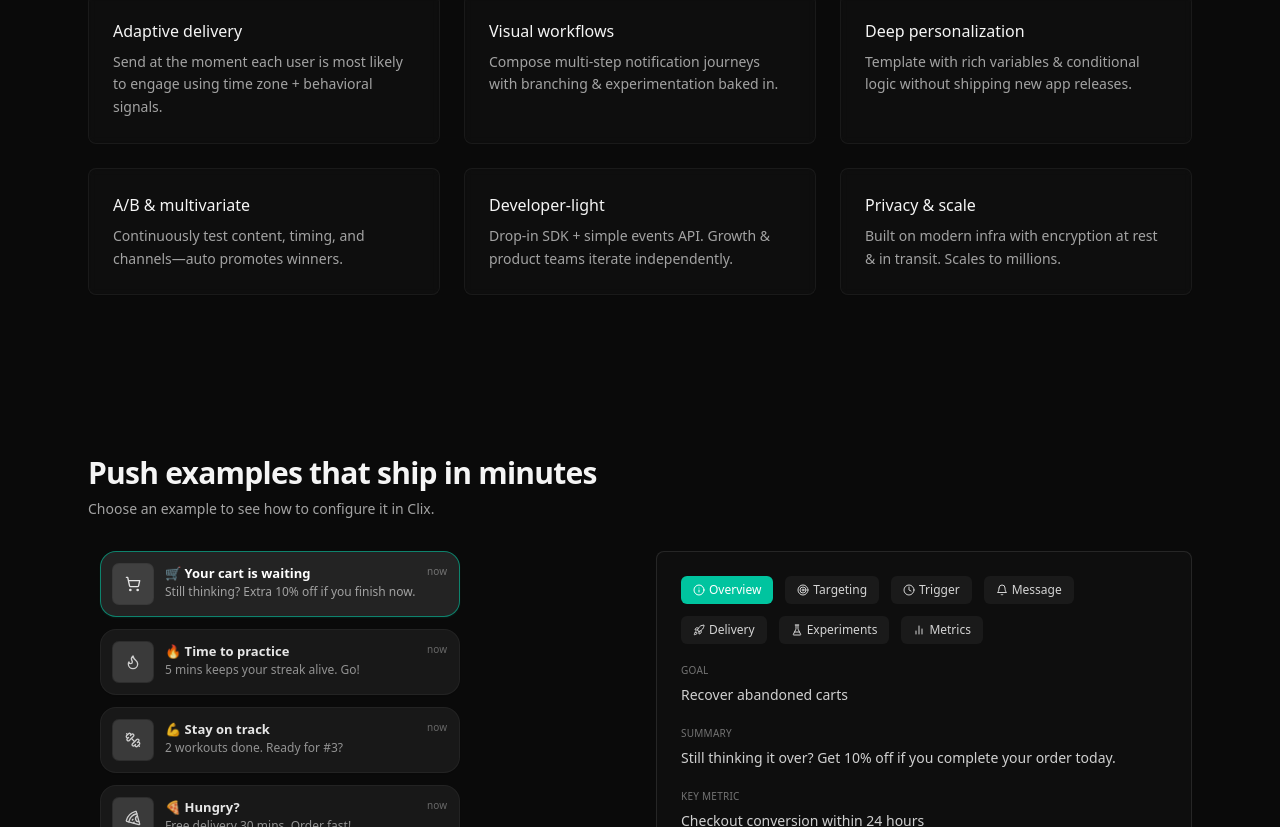
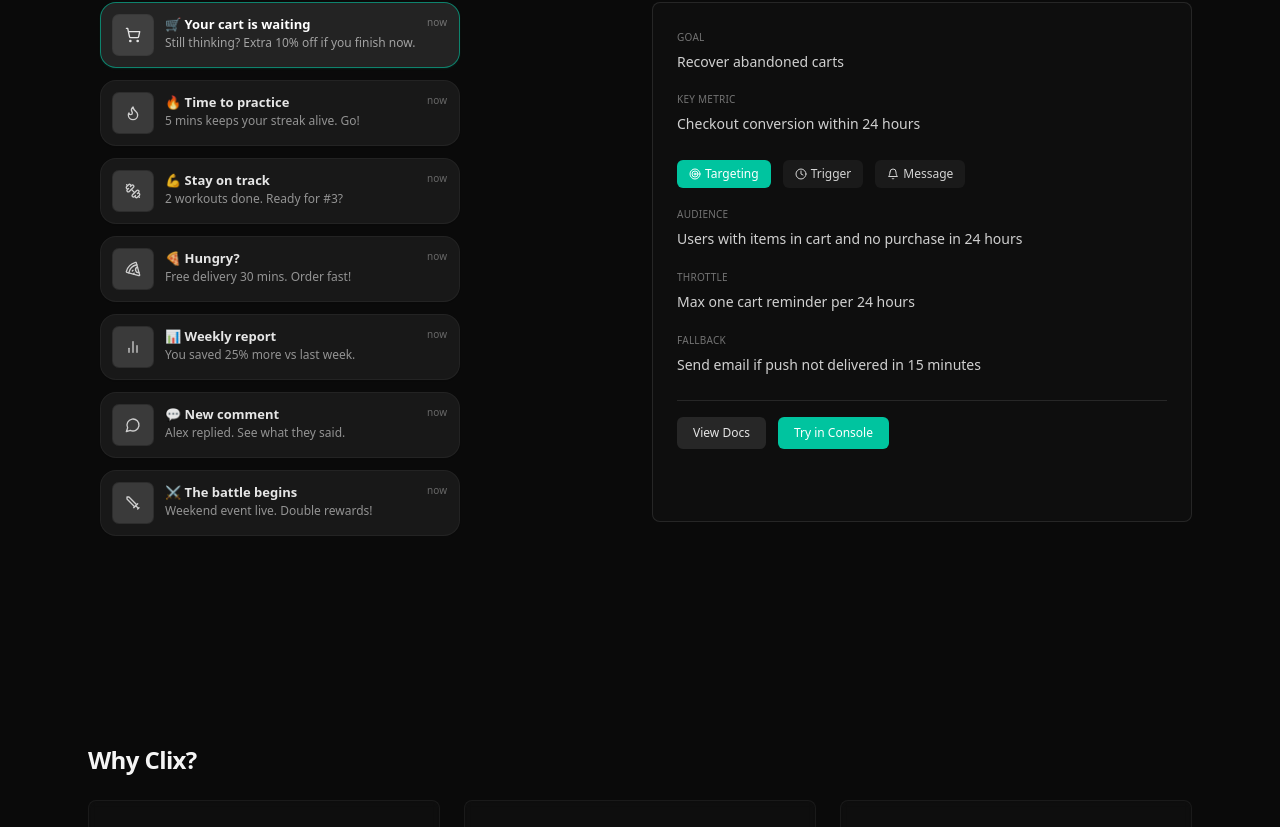
Before and after one commit to JeongwooYoo/clix-landing, a Next.js app: page / in a window 1280 px wide. Shown: the part 753-1580 px from the top of the page. Built offline with nearby package versions, Linux system fonts and the light colour scheme.

Commit message:
refactor: remove unused code and simplify PushExamplesSection

```diff
--- a/app/page.tsx
+++ b/app/page.tsx
@@ -5,6 +5,7 @@
   return (
     <main className="relative">
       <Hero />
+      <PushExamplesSection className="pb-28" />
       <section id="get-started" className="mx-auto max-w-6xl px-6 py-24">
         <h2 className="text-2xl font-semibold tracking-tight mb-6">
           Why Clix?
@@ -20,7 +21,6 @@
           ))}
         </div>
       </section>
-      <PushExamplesSection className="pb-28" />
     </main>
   );
 }
--- a/components/PushExamplesSection.tsx
+++ b/components/PushExamplesSection.tsx
@@ -1,23 +1,13 @@
 "use client";
 
-import React, {
-  useCallback,
-  useEffect,
-  useMemo,
-  useRef,
-  useState,
-} from "react";
+import React, { useCallback, useEffect, useRef, useState } from "react";
 import {
   Check,
   Copy,
-  Info,
   Target,
-  FlaskConical,
   Clock,
   BarChart2,
-  Rocket,
   Bell,
-  Languages,
   ShoppingCart,
   Flame,
   Dumbbell,
@@ -240,18 +230,14 @@
   return <Bell {...props} />;
 }
 
-// Tabs definition ---------------------------------------------------------------------------
+// Tabs (trimmed to requested set) -----------------------------------------------------------
 const tabs = [
-  { id: "overview", label: "Overview", icon: Info },
   { id: "targeting", label: "Targeting", icon: Target },
   { id: "trigger", label: "Trigger", icon: Clock },
   { id: "message", label: "Message", icon: Bell },
-  { id: "delivery", label: "Delivery", icon: Rocket },
-  { id: "experiments", label: "Experiments", icon: FlaskConical },
-  { id: "metrics", label: "Metrics", icon: BarChart2 },
 ];
 
-type TabId = (typeof tabs)[number]["id"];
+type TabId = "targeting" | "trigger" | "message";
 
 // NotificationCard sub component ------------------------------------------------------------
 interface NotificationCardProps {
@@ -337,27 +323,7 @@
   );
 });
 
-// Helper: code sample generation ------------------------------------------------------------
-function buildCodeSamples(example: PushExample) {
-  const payload = {
-    user_id: "user_123",
-    title: example.title,
-    body: example.body,
-    tokens: example.config.personalizationTokens.split(/[, ]+/).filter(Boolean),
-    trigger: example.config.trigger,
-  };
-  const js = `await fetch('https://api.clix.dev/v1/push', {\n  method: 'POST',\n  headers: {\n    'Authorization': 'Bearer YOUR_API_KEY',\n    'Content-Type': 'application/json'\n  },\n  body: JSON.stringify(${JSON.stringify(
-    payload,
-    null,
-    2
-  )})\n});`;
-  const swift = `let url = URL(string: "https://api.clix.dev/v1/push")!\nvar request = URLRequest(url: url)\nrequest.httpMethod = "POST"\nrequest.addValue("Bearer YOUR_API_KEY", forHTTPHeaderField: "Authorization")\nrequest.addValue("application/json", forHTTPHeaderField: "Content-Type")\nlet body: [String: Any] = ${JSON.stringify(
-    payload,
-    null,
-    2
-  )}\nrequest.httpBody = try! JSONSerialization.data(withJSONObject: body)\nlet task = URLSession.shared.dataTask(with: request) { data, resp, err in\n  // handle\n}\ntask.resume()`;
-  return { js, swift };
-}
+// (Removed code sample generation: not needed after tab simplification)
 
 // Main component ---------------------------------------------------------------------------
 export const PushExamplesSection: React.FC<PushExamplesSectionProps> = ({
@@ -379,7 +345,8 @@
 
   const selectedExample =
     examples.find((e) => e.id === selectedId) || examples[0];
-  const currentTab = tabState[selectedExample.id] || "overview";
+  const currentTab: TabId =
+    (tabState[selectedExample.id] as TabId) || "targeting";
 
   // Keyboard navigation for listbox
   const handleListKey = useCallback(
@@ -412,15 +379,7 @@
     prevSelected.current = selectedId;
   }, [selectedId]);
 
-  // Code samples memo
-  const codeSamples = useMemo(
-    () => buildCodeSamples(selectedExample),
-    [selectedExample]
-  );
-
-  const copy = (text: string) => {
-    navigator.clipboard.writeText(text).then(() => pushToast("Copied"));
-  };
+  // (Removed code samples & copy helper)
 
   const setTab = (id: TabId) =>
     setTabState((s) => ({ ...s, [selectedExample.id]: id }));
@@ -447,7 +406,7 @@
         </div>
         {/* Emoji-only mode now; toggle removed */}
       </div>
-      <div className="grid grid-cols-1 md:grid-cols-2 gap-8 items-start">
+      <div className="grid grid-cols-1 md:grid-cols-2 gap-6 items-start">
         {/* Left column: listbox with notifications */}
         <div
           role="listbox"
@@ -486,6 +445,14 @@
               "bg-gradient-to-r from-brand-500/5 to-transparent"
             )}
           ></div>
+          {/* Overview always visible */}
+          <div className="mb-6 space-y-4 text-sm" aria-label="Overview">
+            <Field label="Goal">{selectedExample.config.goal}</Field>
+            <Field label="Key Metric">
+              {selectedExample.config.successMetric}
+            </Field>
+          </div>
+          {/* Tabs */}
           <div
             className="flex flex-wrap items-center gap-3 mb-4"
             role="tablist"
@@ -527,12 +494,7 @@
                 : "opacity-100 translate-x-0"
             )}
           >
-            <DetailsContent
-              example={selectedExample}
-              tab={currentTab}
-              codeSamples={codeSamples}
-              onCopy={copy}
-            />
+            <DetailsContent example={selectedExample} tab={currentTab} />
           </div>
           <div className="mt-6 flex flex-col sm:flex-row gap-3 border-t border-white/10 pt-4">
             <button
@@ -562,29 +524,6 @@
 };
 
 // Details content renderer ------------------------------------------------------
-const Field: React.FC<{
-  label: string;
-  children: React.ReactNode;
-  copyValue?: string;
-}> = ({ label, children, copyValue }) => {
-  return (
-    <div className="group relative">
-      <div className="text-[10px] uppercase tracking-wide text-neutral-500 mb-1 font-medium">
-        {label}
-      </div>
-      <div className="text-sm text-neutral-200/90 leading-relaxed whitespace-pre-wrap break-words pr-8">
-        {children}
-      </div>
-      {copyValue && (
-        <CopyButton
-          value={copyValue}
-          className="absolute top-0 right-0 opacity-0 group-hover:opacity-100 focus:opacity-100"
-        />
-      )}
-    </div>
-  );
-};
-
 const CopyButton: React.FC<{ value: string; className?: string }> = ({
   value,
   className,
@@ -613,22 +552,35 @@
   );
 };
 
-const DetailsContent: React.FC<{
-  example: PushExample;
-  tab: TabId;
-  codeSamples: { js: string; swift: string };
-  onCopy: (v: string) => void;
-}> = ({ example, tab, codeSamples, onCopy }) => {
+const Field: React.FC<{
+  label: string;
+  children: React.ReactNode;
+  copyValue?: string;
+}> = ({ label, children, copyValue }) => {
+  return (
+    <div className="group relative">
+      <div className="text-[10px] uppercase tracking-wide text-neutral-500 mb-1 font-medium">
+        {label}
+      </div>
+      <div className="text-sm text-neutral-200/90 leading-relaxed whitespace-pre-wrap break-words pr-8">
+        {children}
+      </div>
+      {copyValue && (
+        <CopyButton
+          value={copyValue}
+          className="absolute top-0 right-0 opacity-0 group-hover:opacity-100 focus:opacity-100"
+        />
+      )}
+    </div>
+  );
+};
+
+const DetailsContent: React.FC<{ example: PushExample; tab: TabId }> = ({
+  example,
+  tab,
+}) => {
   const c = example.config;
   switch (tab) {
-    case "overview":
-      return (
-        <div className="space-y-4 text-sm" role="tabpanel">
-          <Field label="Goal">{c.goal}</Field>
-          <Field label="Summary">{example.body}</Field>
-          <Field label="Key Metric">{c.successMetric}</Field>
-        </div>
-      );
     case "targeting":
       return (
         <div className="space-y-4 text-sm" role="tabpanel">
@@ -664,79 +616,8 @@
           <Field label="Personalization Tokens">
             {c.personalizationTokens}
           </Field>
-          <Field label="Preview">
-            {example.title} – {example.body}
-          </Field>
-        </div>
-      );
-    case "delivery":
-      return (
-        <div className="space-y-4 text-sm" role="tabpanel">
-          <Field label="Delivery Type">{c.deliveryType}</Field>
-          <Field label="Timing Window">{c.timing}</Field>
-          <Field label="Fallback Path">{c.fallback}</Field>
-        </div>
-      );
-    case "experiments":
-      return (
-        <div className="space-y-4 text-sm" role="tabpanel">
-          <Field label="A/B Test">{c.abTest}</Field>
-          <Field label="Hypothesis">
-            Variant A will outperform Variant B on{" "}
-            {c.successMetric.toLowerCase()}.
-          </Field>
-        </div>
-      );
-    case "metrics":
-      return (
-        <div className="space-y-4 text-sm" role="tabpanel">
-          <Field label="Primary Metric">{c.successMetric}</Field>
-          <Field label="Secondary">Open rate, CTR, retention delta</Field>
-          <div className="mt-4 rounded-md bg-neutral-900/50 p-3 border border-white/10">
-            <p className="text-[11px] font-mono text-neutral-400 mb-2">
-              Sample send calls
-            </p>
-            <div className="grid md:grid-cols-2 gap-4">
-              <CodeBlock
-                label="JavaScript"
-                code={codeSamples.js}
-                onCopy={onCopy}
-              />
-              <CodeBlock
-                label="Swift"
-                code={codeSamples.swift}
-                onCopy={onCopy}
-              />
-            </div>
-          </div>
         </div>
       );
   }
 };
-
-const CodeBlock: React.FC<{
-  label: string;
-  code: string;
-  onCopy: (v: string) => void;
-}> = ({ label, code, onCopy }) => {
-  return (
-    <div className="relative">
-      <div className="absolute right-2 top-1 flex gap-2">
-        <button
-          onClick={() => onCopy(code)}
-          className="inline-flex items-center gap-1 rounded bg-white/5 px-2 py-1 text-[10px] text-neutral-300 hover:text-white"
-        >
-          <Copy className="size-3" /> Copy
-        </button>
-      </div>
-      <pre className="overflow-x-auto rounded-sm bg-neutral-950/80 p-3 text-[10px] leading-relaxed text-neutral-300 border border-white/5 font-mono whitespace-pre">
-        <code>{code}</code>
-      </pre>
-      <div className="mt-1 text-[10px] uppercase tracking-wide text-neutral-500">
-        {label}
-      </div>
-    </div>
-  );
-};
-
 export default PushExamplesSection;
```
